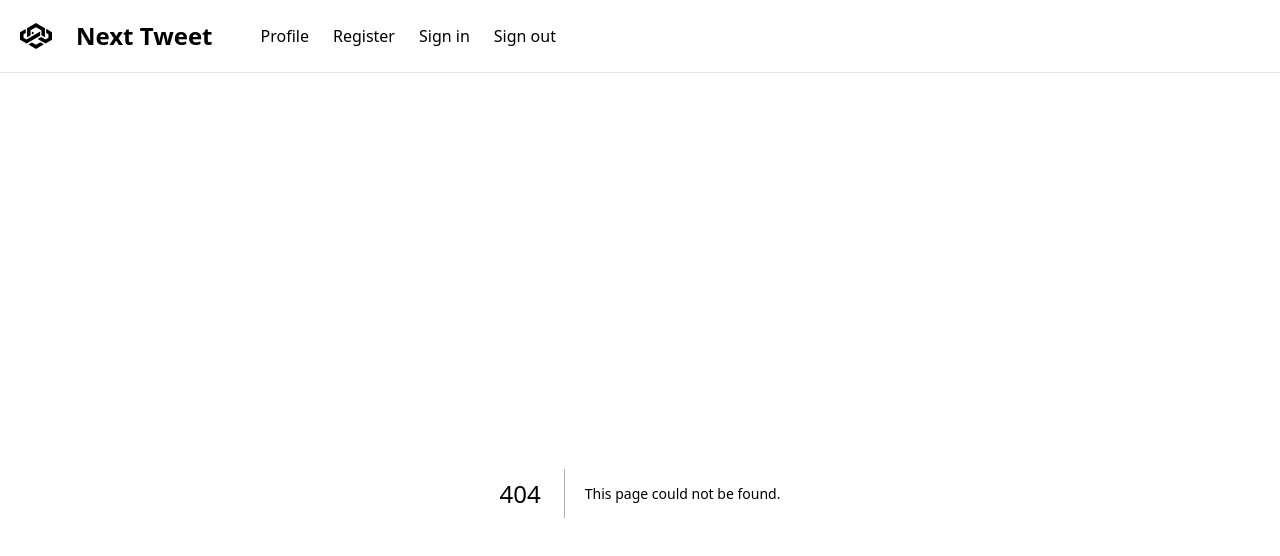
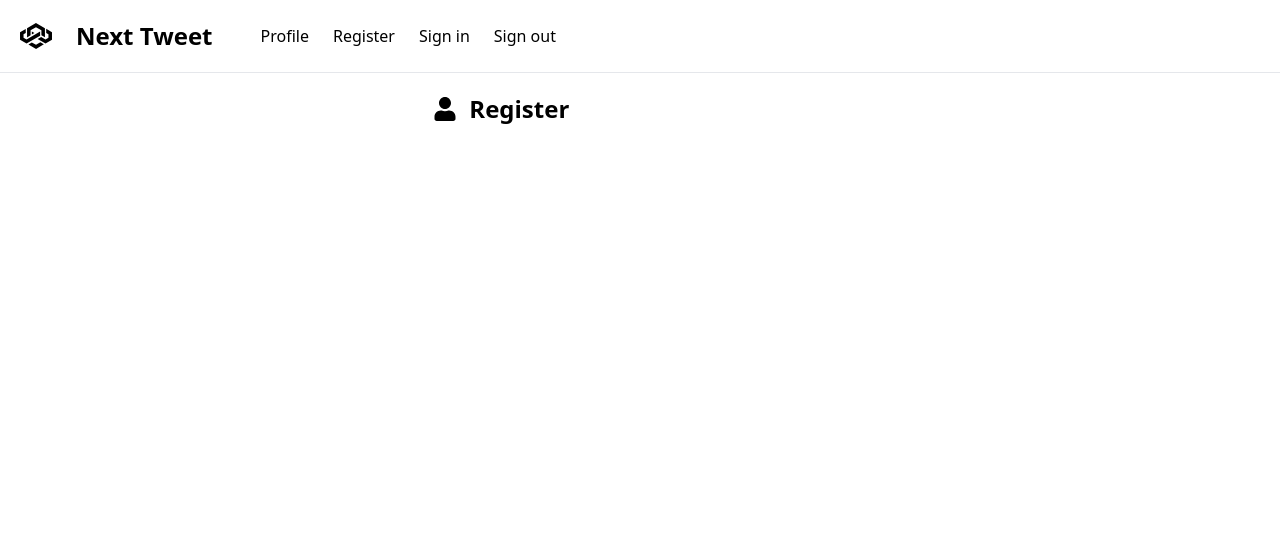
Before and after one commit to yse-yoo/next_tweet_2023_ig21, a Next.js app: page /auth/regist in a window 1280 px wide. Before the commit this address had no page. Shown: the top 556 px of the page. Built offline with nearby package versions, Linux system fonts and the light colour scheme.

Commit message:
add regist page

```diff
--- /dev/null
+++ b/app/auth/regist/page.tsx
@@ -0,0 +1,16 @@
+"use client"
+
+import { FaUser } from "react-icons/fa";
+
+const RegistPage = () => {
+    return (
+        <div className="mx-auto w-1/3">
+            <h1 className="flex text-2xl text-center font-bold">
+                <FaUser className="mt-1 me-3" />
+                Register
+            </h1>
+        </div>
+    );
+}
+
+export default RegistPage;
```
